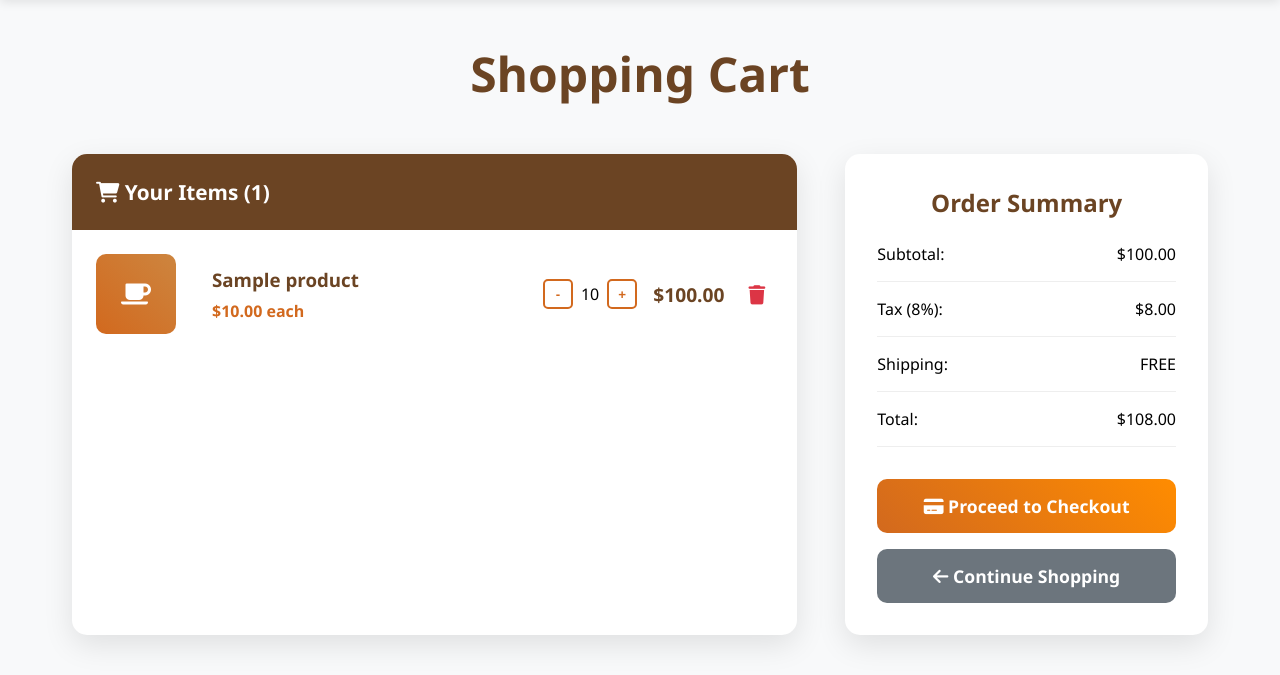
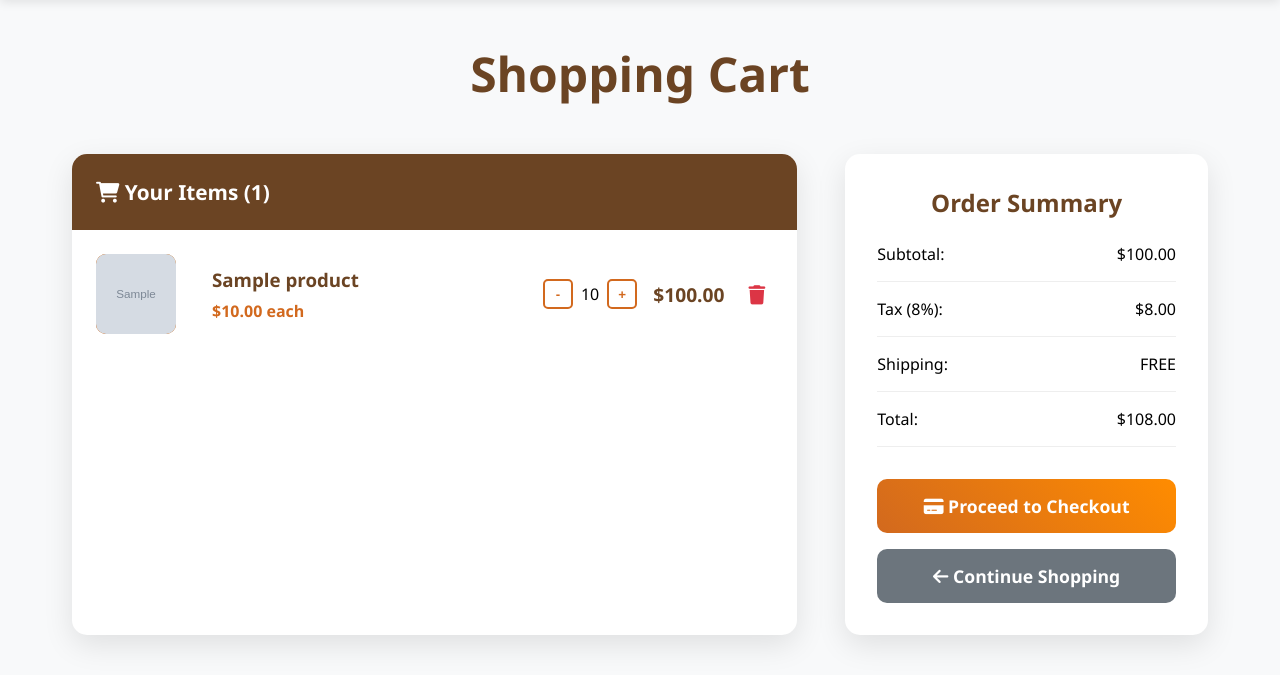
Before and after one commit to Rishirajyadavjee/coffee, a PHP site: page /cart.php in a window 1280 px wide. Shown: the part 71-746 px from the top of the page. Run offline with PHP 8.4, Linux system fonts and the light colour scheme; the visitor is signed in with stand-in values (Sample User, id 1); tables that the repository leaves empty or names only in its code hold one stand-in row (values such as "Sample post"); grey boxes marked "Sample" are stand-in pictures.

Commit message:
Update cart.php

```diff
--- a/cart.php
+++ b/cart.php
@@ -376,7 +376,17 @@ foreach ($cart_items as $item) {
                     <?php foreach ($cart_items as $item): ?>
                         <div class="cart-item">
                             <div class="item-image">
-                                <i class="fas fa-coffee"></i>
+                                <div class="item-image">
+                                    <?php if (!empty($item['image_path'])): ?>
+                                        <img src="<?php echo 'images/' . htmlspecialchars(basename($item['image_path'])); ?>"
+                                            alt="<?php echo htmlspecialchars($item['name']); ?>"
+                                            style="width: 100%; height: 100%; object-fit: cover; border-radius: 10px;">
+                                    <?php else: ?>
+                                        <i class="fas fa-coffee"></i>
+                                    <?php endif; ?>
+                                </div>
+
+
                             </div>
 
                             <div class="item-info">
```
